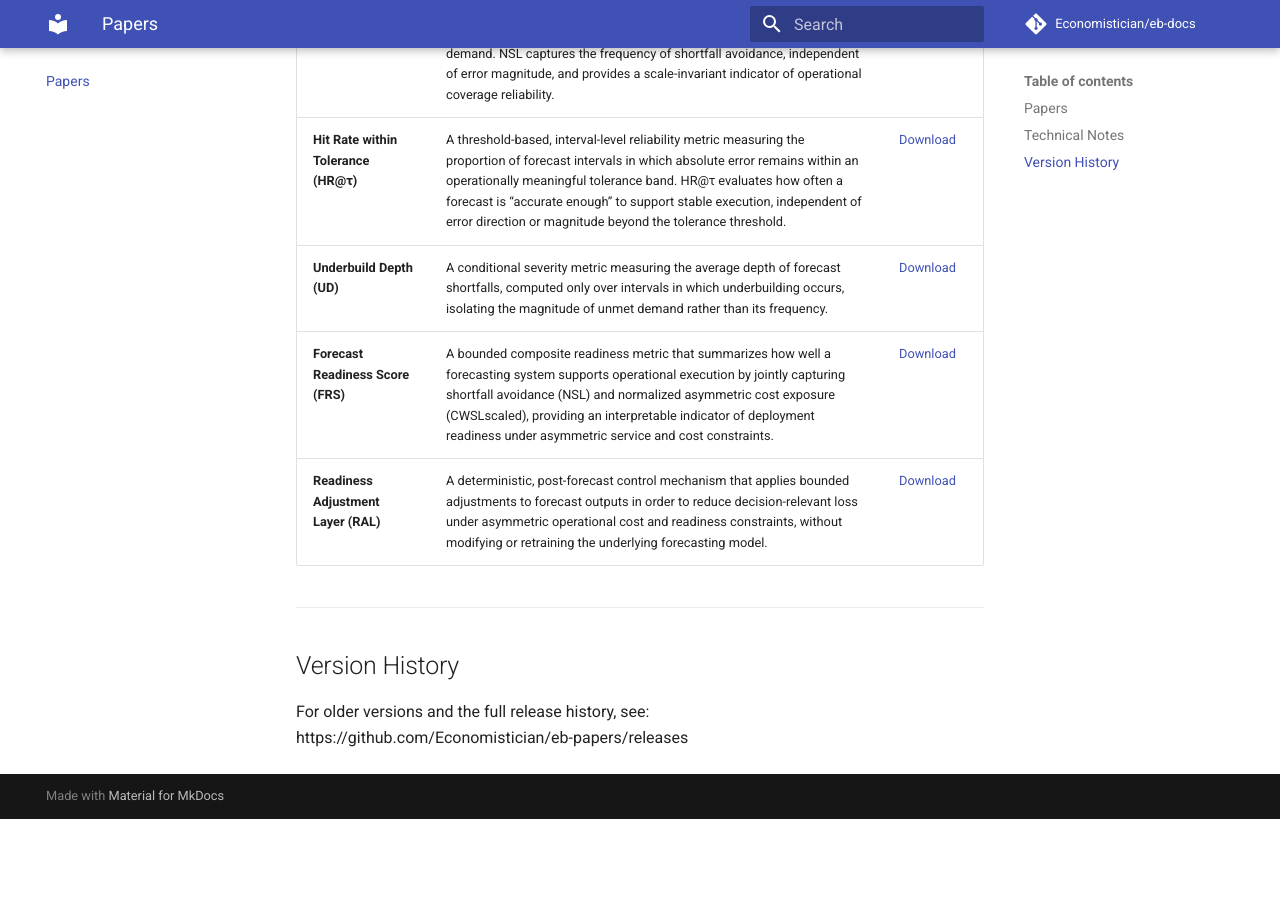
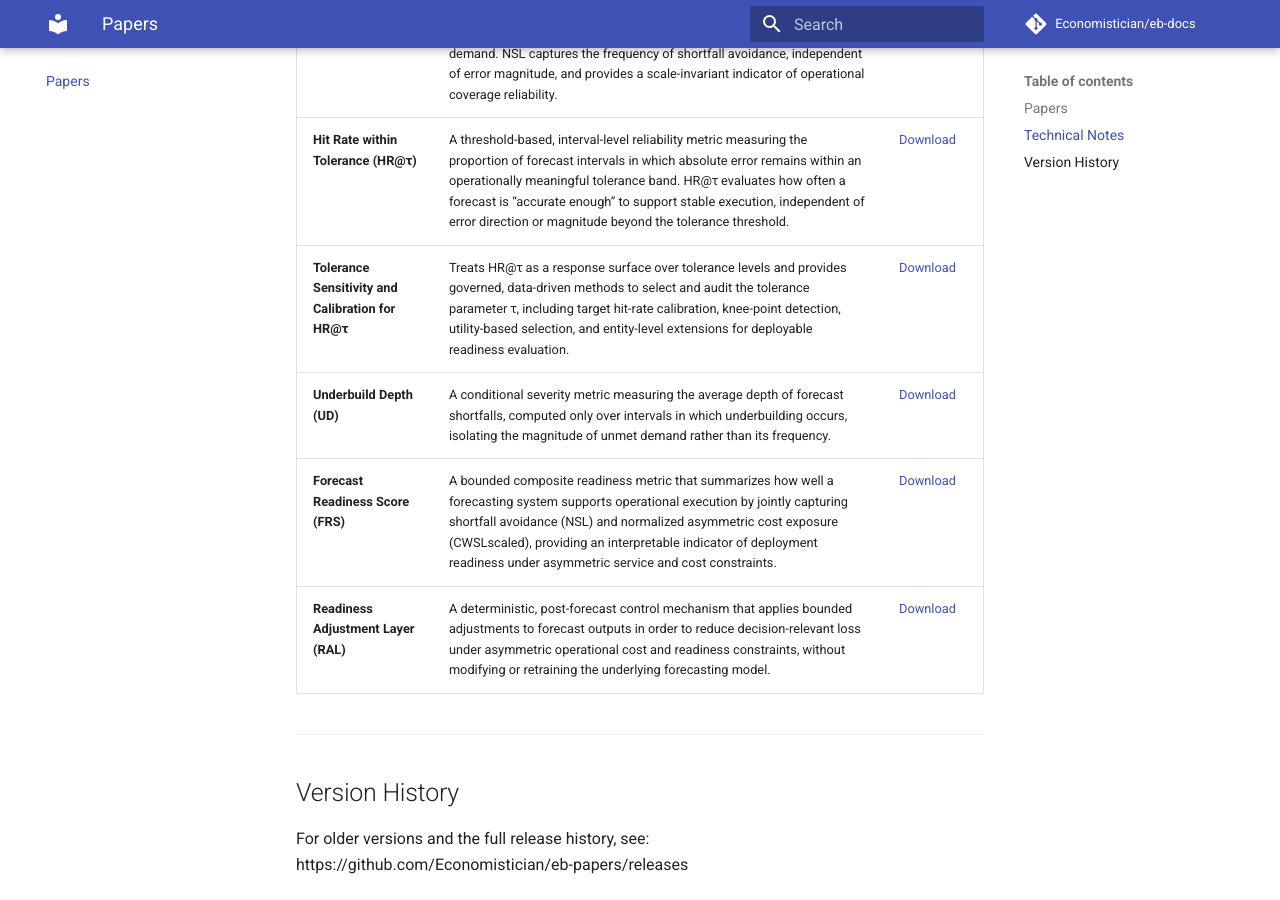
Before and after one commit to Economistician/eb-docs, an MkDocs documentation site: the page built from docs/papers.md, in a window 1280 px wide and 900 px high, scrolled down 1100 px. Built offline with MkDocs 1.6.1 and Material for MkDocs 9.7.7, drawn with Linux system fonts in a browser that asks for light colours; comment, search, counter and statistics services are not loaded; before the commit the page ends 1919 px from its top, so only the background shows below that.

Commit message:
Add HR@τ tolerance sensitivity technical note to Papers page

```diff
--- a/docs/papers.md
+++ b/docs/papers.md
@@ -24,6 +24,7 @@ All links below automatically resolve to the latest published release.
 | **Cost-Weighted Service Loss Ratio (CWSLR)** | A technical framework for governing asymmetric cost assumptions in forecast evaluation. Introduces response-surface analysis of Cost-Weighted Service Loss over cost ratios, grid-based sensitivity diagnostics, and deterministic, data-driven calibration rules for selecting and governing cost asymmetry within the Forecast Readiness Framework. | [Download](https://github.com/Economistician/eb-papers/releases/latest/download/ElectricBarometer_TN_CWSLR_latest.pdf) |
 | **No-Shortfall Level (NSL)** | A binary, interval-level reliability metric measuring the proportion of decision intervals in which forecasted demand meets or exceeds realized demand. NSL captures the frequency of shortfall avoidance, independent of error magnitude, and provides a scale-invariant indicator of operational coverage reliability. | [Download](https://github.com/Economistician/eb-papers/releases/latest/download/ElectricBarometer_TN_NSL_latest.pdf) |
 | **Hit Rate within Tolerance (HR@τ)** | A threshold-based, interval-level reliability metric measuring the proportion of forecast intervals in which absolute error remains within an operationally meaningful tolerance band. HR@τ evaluates how often a forecast is “accurate enough” to support stable execution, independent of error direction or magnitude beyond the tolerance threshold. | [Download](https://github.com/Economistician/eb-papers/releases/latest/download/ElectricBarometer_TN_HRAT_latest.pdf) |
+| **Tolerance Sensitivity and Calibration for HR@τ** | Treats HR@τ as a response surface over tolerance levels and provides governed, data-driven methods to select and audit the tolerance parameter τ, including target hit-rate calibration, knee-point detection, utility-based selection, and entity-level extensions for deployable readiness evaluation. | [Download](https://github.com/Economistician/eb-papers/releases/latest/download/ElectricBarometer_TN_HRTAU_latest.pdf) |
 | **Underbuild Depth (UD)** | A conditional severity metric measuring the average depth of forecast shortfalls, computed only over intervals in which underbuilding occurs, isolating the magnitude of unmet demand rather than its frequency. | [Download](https://github.com/Economistician/eb-papers/releases/latest/download/ElectricBarometer_TN_UD_latest.pdf) |
 | **Forecast Readiness Score (FRS)** | A bounded composite readiness metric that summarizes how well a forecasting system supports operational execution by jointly capturing shortfall avoidance (NSL) and normalized asymmetric cost exposure (CWSLscaled), providing an interpretable indicator of deployment readiness under asymmetric service and cost constraints. | [Download](https://github.com/Economistician/eb-papers/releases/latest/download/ElectricBarometer_TN_FRS_latest.pdf) |
 | **Readiness Adjustment Layer (RAL)** | A deterministic, post-forecast control mechanism that applies bounded adjustments to forecast outputs in order to reduce decision-relevant loss under asymmetric operational cost and readiness constraints, without modifying or retraining the underlying forecasting model. | [Download](https://github.com/Economistician/eb-papers/releases/latest/download/ElectricBarometer_TN_RAL_latest.pdf) |
```
